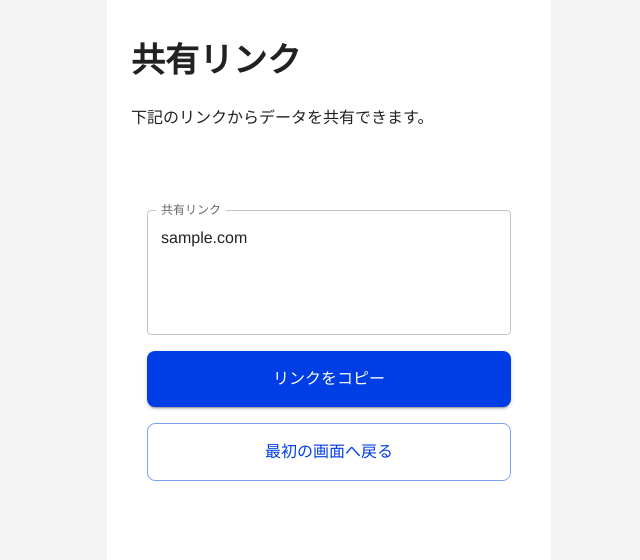
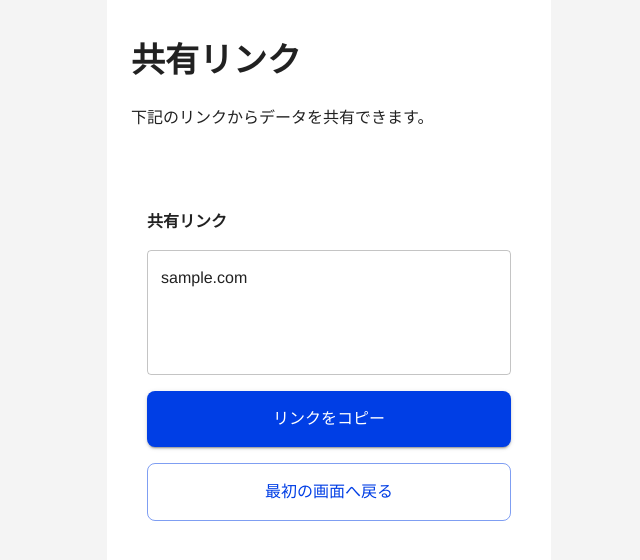
Before and after one commit to STECH-for-My-Shienkin-Navi/My-Shienkin-Navi, a React (Vite) app: page /DataSharing in a window 1280 px wide. Shown: the top 560 px of the page, without its empty margins (311-951 px from the left). Built offline with nearby package versions, Linux system fonts and the light colour scheme.

Commit message:
fix: Typographyに変更しました

```diff
--- a/src/components/pages/DataSharingPage.tsx
+++ b/src/components/pages/DataSharingPage.tsx
@@ -52,9 +52,11 @@ export const DataSharingPage: FC<Props> = ({url}) => {
         <Typography align="left">下記のリンクからデータを共有できます。</Typography>
         <Box sx={{ mx: 2, mt: 10 }}>
           <Col spacing={2}>
+          <Typography variant="body1" style={{ fontWeight: 'bold' }}>
+              共有リンク
+            </Typography>
             <Box sx={{ minWidth: 100, maxWidth: 400 }}>
               <TextField
-                label="共有リンク"
                 variant="outlined"
                 fullWidth
                 multiline
```
